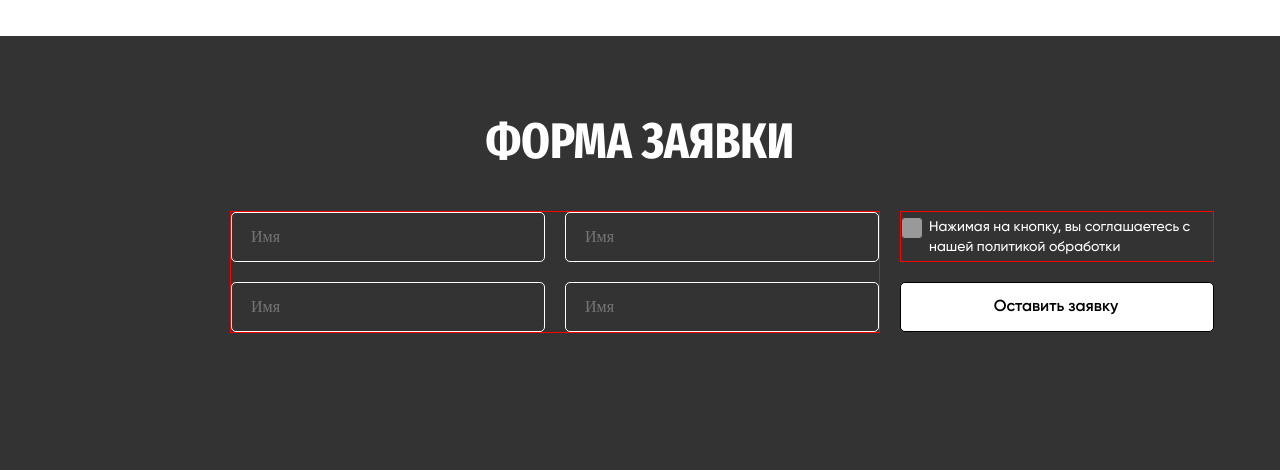
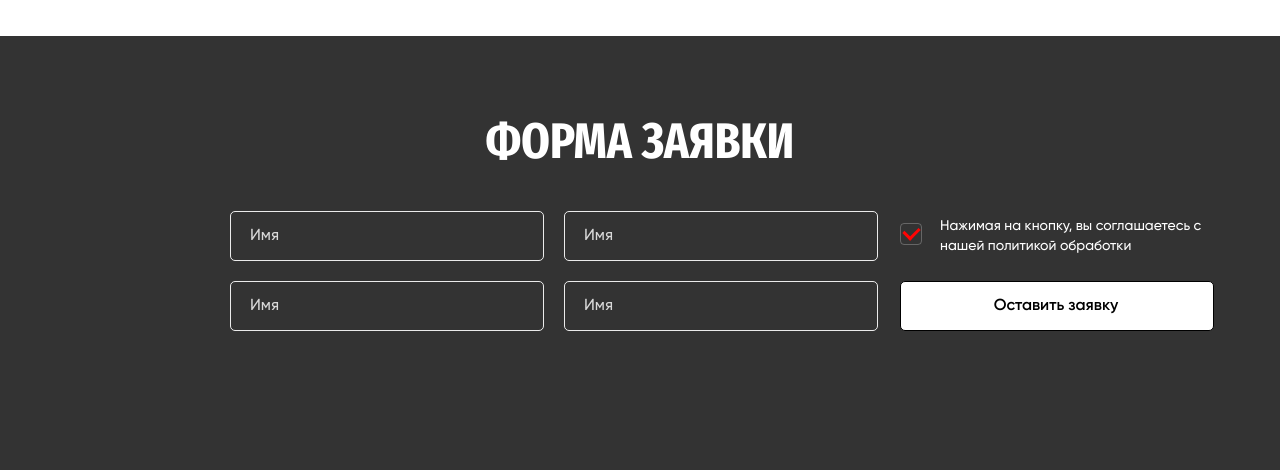
Before and after one commit to Kir1806/alkk, a website built with webpack: page src/index.html in a window 1280 px wide. Shown: the part 2651-3121 px from the top of the page. Built offline with nearby package versions, Linux system fonts and the light colour scheme.

Commit message:
add checkbox

```diff
--- a/src/blocks/application/__button/application__button.css
+++ b/src/blocks/application/__button/application__button.css
@@ -1,7 +1,5 @@
 .application__button {
     grid-area: 2 / 2 / 3 / 3;
-    /* color: #fff; */
-    /* background-color: #ff0404 ; */
     width: 314px;
     font-weight: 600;
 }
--- a/src/blocks/application/__checkbox/application__checkbox.css
+++ b/src/blocks/application/__checkbox/application__checkbox.css
@@ -2,5 +2,25 @@
     grid-area: 1 / 2 / 2 / 3;
     display: flex;
     align-items: center;
-    border: 1px solid red;
 }
+
+.application__checkbox input[type="checkbox"]:checked + label:before,
+.application__checkbox input[type="checkbox"]:not(:checked) + label:before {
+  top: 7px;
+  border: 1px solid #999; /*цвет рамки*/
+  background-color: transparent;
+  opacity: 0.5;
+}
+
+.application__checkbox input[type="checkbox"]:checked + label:after,
+.application__checkbox input[type="checkbox"]:not(:checked) + label:after {
+  top: 10px;
+}
+.application__checkbox input[type="checkbox"]:not(:checked) + label:hover:after {
+    opacity: 0.9;
+    border-color: #949596;
+}
+.application__checkbox  input[type="checkbox"]:checked + label,
+.application__checkbox input[type="checkbox"]:not(:checked) + label {
+    padding-left: 40px; /* отступ надписи*/
+}
--- a/src/blocks/application/__input-item/application__input-item.css
+++ b/src/blocks/application/__input-item/application__input-item.css
@@ -7,4 +7,23 @@
     border-radius: 5px;
     border: 1px solid #FFF;
     background-color: transparent;
+    color: #FFF;
+    font-family: 'Gilroy';
+    font-size: 16px;
+    font-style: normal;
+    font-weight: 500;
+    line-height: normal;
+    opacity: 0.9;
 }
+.application__input-item::placeholder {
+    color: #FFF;
+    font-family: 'Gilroy';
+    font-size: 16px;
+    font-style: normal;
+    font-weight: 500;
+    line-height: normal;
+    opacity: 0.9;
+}
+.application__input-item:focus {
+    opacity: 0.35;
+}
--- a/src/blocks/application/__input/application__input.css
+++ b/src/blocks/application/__input/application__input.css
@@ -4,6 +4,5 @@
     width: 650px;
     flex-wrap: wrap;
     flex-direction: row;
-    border: 1px solid red;
     gap: 20px;
 }
--- a/src/index.html
+++ b/src/index.html
@@ -282,7 +282,7 @@
           <input type="text" class="application__input-item" placeholder="Имя">
         </div>
         <div class="application__checkbox">
-          <input type="checkbox" id="cb2" class="">
+          <input type="checkbox" id="cb2" class="application__check" checked>
           <label for="cb2" class='checkbox-label application__label'>Нажимая на кнопку, вы соглашаетесь
 с нашей политикой обработки</label>
       </div>
```
Also changed, not shown: src/blocks/application/__label/application__label.css (line endings or trailing spaces).
